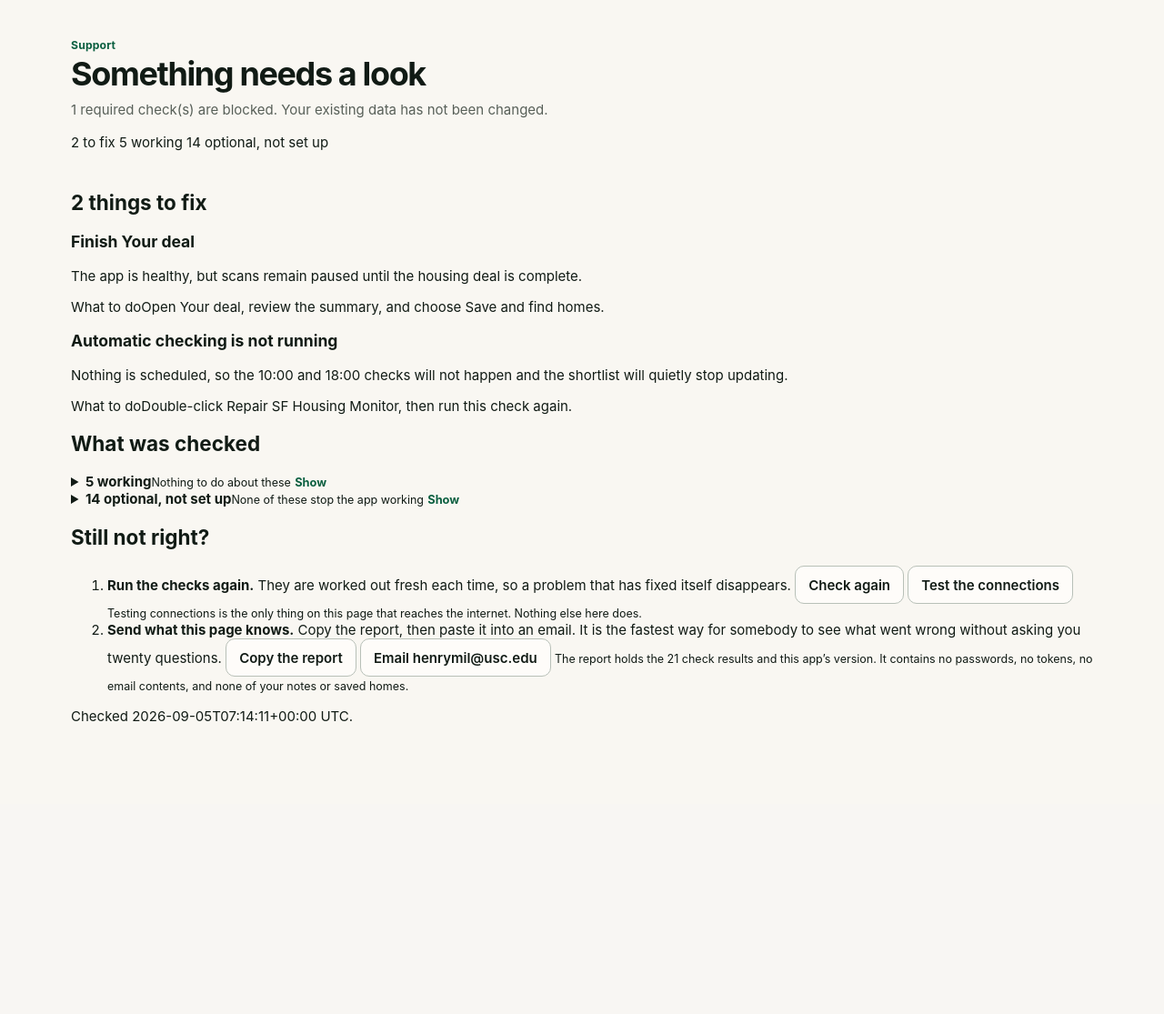
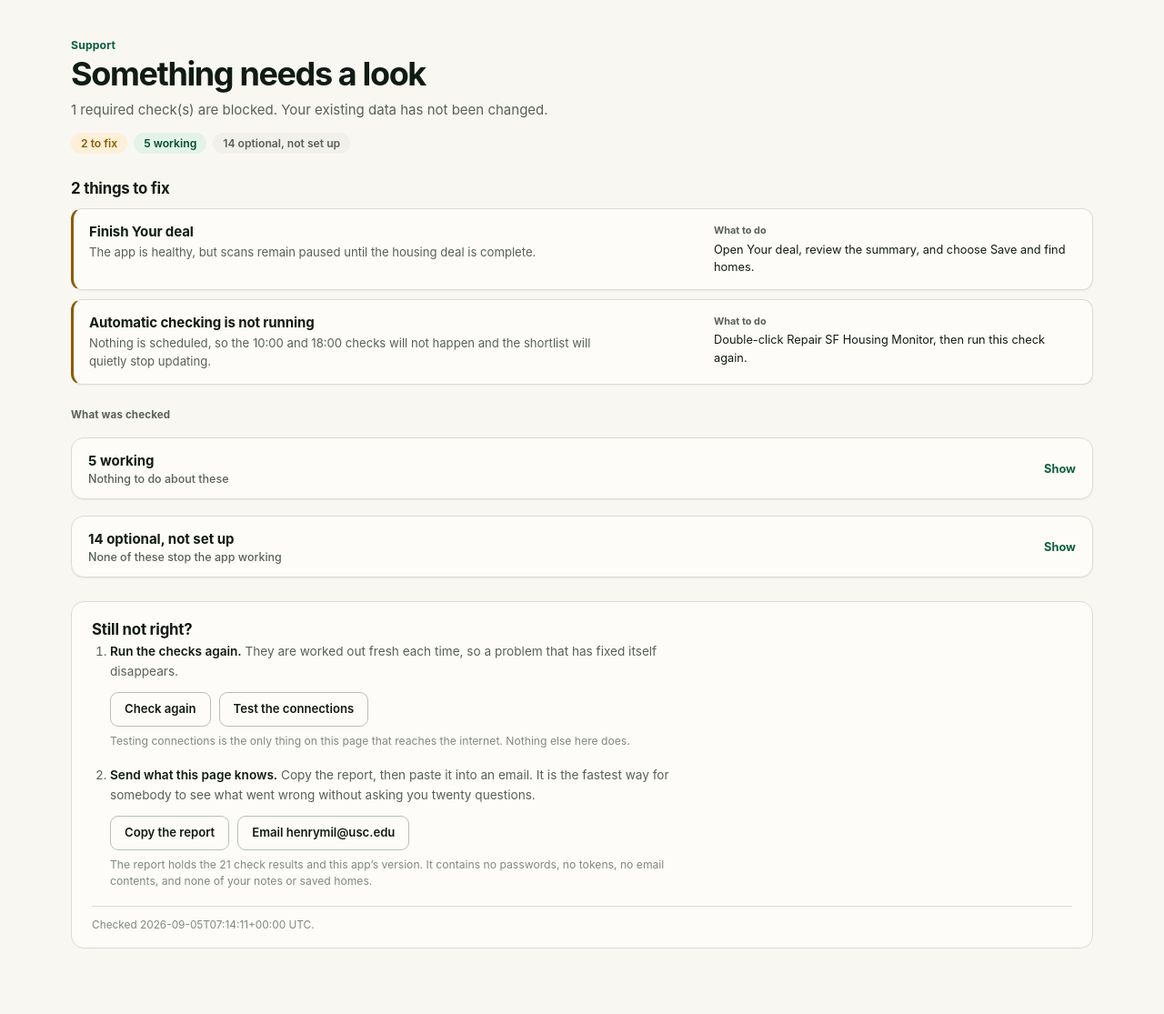
Before and after one commit to 2millerhenry/sf-housing-monitor, a FastAPI app: page /support in a window 1280 px wide. Shown: the part 63-1178 px from the top of the page at 91% size. Before the commit the page ends 856 px from the top, so only its background shows below. Run offline with FastAPI, Linux system fonts and the light colour scheme; data comes from the database, SQL or seed files in the repository; data that the repository does not hold is empty.

Commit message:
fix(support): ship the stylesheet the Support page has always needed
A fresh clone rendered Support unstyled. The template referenced fix-list,
fix-row, support-quiet, support-fold, support-tools and the check lists; the
committed stylesheet contained none of them. They had been written but never
committed, hidden by the file-by-file staging this repository needs while a
second session edits the same stylesheet, so every release since carried a
template whose rules were only ever on one machine.

Forty-one rules are added, and a test now walks every class the Support template
uses and fails if any of them is styled nowhere, so a template and its rules
cannot part company again. The class the test found on its first run was
support-hero, added in the previous commit as a hook and never given a rule.

Co-Authored-By: Claude Opus 5 <noreply@anthropic.com>

```diff
--- a/sf_housing/static/style.css
+++ b/sf_housing/static/style.css
@@ -3,6 +3,9 @@
   --canvas: oklch(97.5% 0.006 85);
   --surface: oklch(99.2% 0.004 85);
   --surface-muted: oklch(95.5% 0.008 100);
+  /* One step below a surface, for banding long forms. Subtle on purpose:
+     it groups the sections without turning them into stacked cards. */
+  --band: oklch(97.3% 0.006 95);
   --ink: oklch(21% 0.018 160);
   --muted: oklch(48% 0.014 150);
   --faint: oklch(62% 0.012 150);
@@ -15,7 +18,6 @@
      lightness: legible as a group when rows stack up, invisible as a colour. */
   --visited: oklch(97.9% 0.011 158);
   --visited-hover: oklch(95.9% 0.021 158);
-
   --accent-line: oklch(80% 0.04 155);
   --amber: oklch(51% 0.11 73);
   --amber-soft: oklch(96% 0.035 82);
@@ -104,6 +106,14 @@ button:focus-visible, .button:focus-visible, a:focus-visible, select:focus-visib
 .site-header nav a.active { color: var(--ink); background: var(--surface-muted); font-weight: 680; }
 
 main { max-width: 1180px; margin: 0 auto; padding: 42px 28px 72px; }
+
+/* A quiet standing line rather than a banner: the funding ask should be
+   findable on every page without ever competing with the listings. */
+
+@media (max-width: 760px) {
+}
+@media (max-width: 520px) {
+}
 .hero { display: flex; align-items: flex-end; justify-content: space-between; gap: 32px; margin-bottom: 28px; }
 .hero.compact { align-items: center; }
 .hero h1 { margin: 5px 0 9px; font-size: 2.25rem; line-height: 1.08; letter-spacing: -0.038em; font-weight: 730; }
@@ -388,6 +398,7 @@ button.row-action { display: inline-flex; }
 .note-form button { min-height: 34px; margin-top: 6px; padding: 6px 10px; font-size: 0.75rem; }
 .empty { text-align: center; padding: 72px 20px; }
 .empty-mark { width: 44px; height: 44px; margin: 0 auto 14px; display: grid; place-items: center; border-radius: 14px; background: var(--surface-muted); color: var(--muted); font-size: 1.3rem; }
+
 /* The same answer for a shortlist that is merely short. Folded, because it is
    context rather than a problem. */
 .why-short { margin: 14px 0 0; padding: 12px 16px; border: 1px solid var(--line); border-radius: 10px; background: var(--surface); }
@@ -409,12 +420,12 @@ button.row-action { display: inline-flex; }
 .empty h3 { margin: 0 0 7px; font-size: 1.05rem; }
 .empty p { color: var(--muted); margin: 0; }
 
-.system-disclosure, .advanced-preferences { margin-top: 18px; border: 1px solid var(--line); border-radius: 14px; background: var(--surface); box-shadow: var(--shadow-low); overflow: hidden; }
-.system-disclosure > summary, .advanced-preferences > summary { min-height: 66px; padding: 13px 18px; cursor: pointer; list-style: none; display: flex; align-items: center; justify-content: space-between; gap: 18px; }
-.system-disclosure > summary::-webkit-details-marker, .advanced-preferences > summary::-webkit-details-marker { display: none; }
-.system-disclosure > summary:hover, .advanced-preferences > summary:hover { background: var(--surface-muted); }
-.system-disclosure summary span:first-child, .advanced-preferences summary span:first-child { display: grid; gap: 3px; }
-.system-disclosure summary small, .advanced-preferences summary small { color: var(--muted); font-size: 0.78rem; font-weight: 450; }
+.system-disclosure, .advanced-preferences, .support-fold { margin-top: 18px; border: 1px solid var(--line); border-radius: 14px; background: var(--surface); box-shadow: var(--shadow-low); overflow: hidden; }
+.system-disclosure > summary, .advanced-preferences > summary, .support-fold > summary { min-height: 66px; padding: 13px 18px; cursor: pointer; list-style: none; display: flex; align-items: center; justify-content: space-between; gap: 18px; }
+.system-disclosure > summary::-webkit-details-marker, .advanced-preferences > summary::-webkit-details-marker, .support-fold > summary::-webkit-details-marker { display: none; }
+.system-disclosure > summary:hover, .advanced-preferences > summary:hover, .support-fold > summary:hover { background: var(--surface-muted); }
+.system-disclosure summary span:first-child, .advanced-preferences summary span:first-child, .support-fold summary span:first-child { display: grid; gap: 3px; }
+.system-disclosure summary small, .advanced-preferences summary small, .support-fold summary small { color: var(--muted); font-size: 0.78rem; font-weight: 450; }
 .disclosure-action { color: var(--accent); font-size: 0.8rem; font-weight: 650; white-space: nowrap; }
 details[open] > summary .disclosure-action { font-size: 0; }
 details[open] > summary .disclosure-action::after { content: "Hide details"; font-size: 0.8rem; }
@@ -467,9 +478,6 @@ details[open] > summary .disclosure-action::after { content: "Hide details"; fon
    control on the page sits on --surface, so each one lifts off its band. */
 .deal-form > .deal-section:nth-of-type(even) { background: var(--band); }
 .deal-form > .deal-section:last-of-type { border-bottom: 0; }
-/* The copy rail used to take 40% of every section to hold three lines of text
-   beside a very tall control column. A full-width header returns that space to
-   the controls, which is where the work actually happens. */
 /* The copy rail used to take 40% of every section to hold three lines of text
    beside a very tall control column. A full-width header returns that space to
    the controls, which is where the work actually happens. */
@@ -666,6 +674,7 @@ details[open] > summary .disclosure-action::after { content: "Hide details"; fon
 .path-row select:focus-visible { outline: 2px solid var(--accent); outline-offset: 2px; }
 .choice-row { min-height: 54px; padding: 10px 12px; display: flex; align-items: center; gap: 11px; border: 1px solid var(--line); border-radius: 10px; background: var(--surface); cursor: pointer; }
 .choice-row:hover { border-color: var(--line-strong); background: var(--surface-muted); }
+.deal-section .choice-row:hover { background: var(--surface-muted); }
 .choice-row:has(input:checked) { border-color: var(--accent-line); background: var(--accent-soft); }
 .choice-row input { width: 18px; height: 18px; accent-color: var(--accent); }
 .choice-row span { display: grid; gap: 2px; }
@@ -868,108 +877,90 @@ details[open] > summary .disclosure-action::after { content: "Hide details"; fon
 .coverage-ledger dd { margin: 0; color: var(--muted); font-size: 0.69rem; line-height: 1.42; }
 .methodology .coverage-note { margin-bottom: 0; color: var(--amber); }
 
-.support-hero { align-items: center; }
-.readiness-badge {
-  min-height: 42px;
-  padding: 10px 15px;
-  display: inline-flex;
+/* ---- Support page: the machinery, kept quiet ---- */
+.support-copy-result { margin-top: -8px; }
+
+/* Things to fix come first and are the only part of this page allowed to look
+   urgent. Every row spells out its own next action, so nothing here needs
+   colour to carry a severity the markup does not also state. */
+/* The tally sits inside the hero now, so the hero carries the gap that used to
+   come from the section after it. */
+.support-hero .subtle { margin-bottom: 0; }
+/* The verdict and its evidence sit together: "Everything is working" is a
+   claim, and the tally under it is what the claim rests on. */
+.support-tally { display: flex; flex-wrap: wrap; gap: 7px; margin: 14px 0 0; }
+.tally { padding: 4px 11px; border-radius: 999px; font-size: 0.76rem; font-weight: 620; }
+.tally.ok { background: var(--accent-soft); color: var(--accent-hover); }
+.tally.attention { background: var(--amber-soft); color: var(--amber); }
+.tally.quiet { background: var(--surface-muted); color: var(--muted); }
+.support-quiet-title { margin: 26px 0 0; color: var(--muted); font-size: 0.72rem; font-weight: 650; letter-spacing: 0.015em; }
+
+/* Getting help is a sequence, not a row of buttons: try again, then send what
+   the page already knows. Numbering it says which to do first. */
+.support-help { margin-top: 26px; padding: 20px 22px 18px; border: 1px solid var(--line); border-radius: 14px; background: var(--surface); }
+.support-help h2 { margin: 0 0 4px; font-size: 1.05rem; font-weight: 650; letter-spacing: -0.012em; }
+.help-steps { margin: 0; padding-left: 20px; display: grid; gap: 18px; }
+.help-steps li { max-width: 72ch; color: var(--muted); font-size: 0.85rem; line-height: 1.6; }
+.help-steps strong { color: var(--ink); font-weight: 640; }
+.help-steps small { display: block; margin-top: 7px; color: var(--faint); font-size: 0.76rem; line-height: 1.5; }
+.help-actions { display: flex; flex-wrap: wrap; gap: 9px; margin-top: 11px; }
+.help-actions .button, .help-actions button { min-height: 38px; padding: 0 15px; display: inline-flex; align-items: center; border: 1px solid var(--line-strong); border-radius: 9px; background: var(--surface); color: var(--ink); font: inherit; font-size: 0.82rem; font-weight: 620; cursor: pointer; text-decoration: none; }
+.help-actions .button:hover, .help-actions button:hover { border-color: var(--accent-line); background: var(--accent-soft); color: var(--accent-hover); }
+.support-generated { margin: 18px 0 0; padding-top: 13px; border-top: 1px solid var(--line); color: var(--faint); font-size: 0.74rem; }
+
+.fix-list { margin-top: 22px; display: grid; gap: 10px; }
+.fix-list > h2 { margin: 0 0 2px; font-size: 1.05rem; letter-spacing: -0.012em; }
+.fix-row {
+  padding: 15px 17px;
+  display: grid;
+  grid-template-columns: minmax(0, 1fr) minmax(210px, 0.6fr);
+  align-items: start;
+  gap: 12px 22px;
+  border: 1px solid var(--line);
+  border-left: 3px solid var(--amber);
+  border-radius: 12px;
+  background: var(--surface);
+  box-shadow: var(--shadow-low);
+}
+.fix-row h3 { margin: 0 0 4px; font-size: 0.94rem; letter-spacing: -0.008em; }
+.fix-row > div > p { max-width: 72ch; margin: 0; color: var(--muted); font-size: 0.82rem; line-height: 1.5; }
+.fix-do { margin: 0; font-size: 0.8rem; line-height: 1.5; }
+.fix-do > span { display: block; margin-bottom: 3px; color: var(--muted); font-size: 0.68rem; font-weight: 680; }
+
+/* The passed and optional folds reuse .system-disclosure's card and summary
+   treatment, so only what genuinely differs from it belongs here. */
+.support-quiet { display: block; }
+.support-fold[open] > summary { border-bottom: 1px solid var(--line); }
+.support-fold[open] > summary .disclosure-action::after { content: "Hide"; }
+.support-fold .check-list { margin: 0; padding: 2px 18px 6px; list-style: none; }
+.support-fold .check-list li { padding: 11px 0; display: grid; gap: 3px; }
+.support-fold .check-list li + li { border-top: 1px solid var(--line); }
+.support-fold .check-list strong { font-size: 0.86rem; letter-spacing: -0.006em; }
+.support-fold .check-list span { max-width: 78ch; color: var(--muted); font-size: 0.78rem; line-height: 1.48; }
+
+.support-tools {
+  margin-top: 18px;
+  padding: 15px 17px;
+  display: flex;
+  flex-wrap: wrap;
   align-items: center;
-  border: 1px solid var(--line-strong);
-  border-radius: 999px;
-  background: var(--surface);
-  color: var(--ink);
-  font-size: 0.82rem;
-  font-weight: 720;
-  white-space: nowrap;
-}
-.readiness-badge.ready { border-color: var(--accent-line); background: var(--accent-soft); color: var(--accent-hover); }
-.readiness-badge.setup_incomplete { border-color: var(--amber-line); background: var(--amber-soft); color: var(--amber); }
-.readiness-badge.needs_attention { border-color: var(--red-line); background: var(--red-soft); color: var(--red); }
-.support-copy-result { margin-top: -8px; }
-.support-surface, .support-optional, .support-actions {
-  margin-top: 18px;
-  overflow: hidden;
+  gap: 8px;
   border: 1px solid var(--line);
   border-radius: 14px;
   background: var(--surface);
   box-shadow: var(--shadow-low);
 }
-.support-section-heading {
-  min-height: 66px;
-  padding: 14px 18px;
-  display: flex;
-  align-items: center;
-  justify-content: space-between;
-  gap: 18px;
-  border-bottom: 1px solid var(--line);
+.support-tools .button, .support-tools button { min-height: 38px; }
+.support-tools > p {
+  flex-basis: 100%;
+  margin: 0;
+  padding-top: 12px;
+  border-top: 1px solid var(--line);
+  color: var(--faint);
+  font-size: 0.72rem;
+  line-height: 1.45;
 }
-.support-section-heading h2 { margin: 2px 0 0; font-size: 1.05rem; letter-spacing: -0.012em; }
-.support-section-heading > span { color: var(--muted); font-size: 0.75rem; }
-.diagnostic-list { display: grid; }
-.diagnostic-row {
-  min-height: 104px;
-  padding: 16px 18px;
-  display: grid;
-  grid-template-columns: 118px minmax(0, 1fr) minmax(180px, 0.7fr);
-  align-items: start;
-  gap: 18px;
-  border-bottom: 1px solid var(--line);
-}
-.diagnostic-row:last-child { border-bottom: 0; }
-.diagnostic-row.attention { background: var(--amber-soft); }
-.diagnostic-row.blocked { background: var(--red-soft); }
-.diagnostic-state {
-  min-height: 30px;
-  width: fit-content;
-  padding: 5px 9px;
-  display: inline-flex;
-  align-items: center;
-  gap: 6px;
-  border: 1px solid var(--line-strong);
-  border-radius: 999px;
-  background: var(--surface);
-  color: var(--muted);
-  font-size: 0.69rem;
-  font-weight: 720;
-  text-transform: capitalize;
-}
-.diagnostic-row.pass .diagnostic-state { border-color: var(--accent-line); background: var(--accent-soft); color: var(--accent-hover); }
-.diagnostic-row.attention .diagnostic-state { border-color: var(--amber-line); color: var(--amber); }
-.diagnostic-row.blocked .diagnostic-state { border-color: var(--red-line); color: var(--red); }
-.diagnostic-copy { max-width: 72ch; }
-.diagnostic-category { margin: 0 0 3px; color: var(--muted); font-size: 0.68rem; font-weight: 680; }
-.diagnostic-copy h3 { margin: 0 0 5px; font-size: 0.94rem; letter-spacing: -0.008em; }
-.diagnostic-copy > p:last-child { margin: 0; color: var(--muted); font-size: 0.8rem; line-height: 1.48; }
-.diagnostic-action { display: grid; gap: 5px; }
-.diagnostic-action span { color: var(--muted); font-size: 0.66rem; font-weight: 680; }
-.diagnostic-action strong { font-size: 0.76rem; line-height: 1.45; }
-.diagnostic-list.compact .diagnostic-row { min-height: 88px; }
-.support-optional > summary {
-  min-height: 66px;
-  padding: 14px 18px;
-  display: flex;
-  align-items: center;
-  justify-content: space-between;
-  gap: 18px;
-  cursor: pointer;
-  list-style: none;
-}
-.support-optional > summary::-webkit-details-marker { display: none; }
-.support-optional > summary strong, .support-optional > summary small { display: block; }
-.support-optional > summary strong { font-size: 0.94rem; }
-.support-optional > summary small { margin-top: 4px; color: var(--muted); font-size: 0.72rem; }
-.support-optional[open] > summary { border-bottom: 1px solid var(--line); }
-.support-actions { padding: 18px; display: grid; grid-template-columns: minmax(0, 1fr) auto; gap: 14px 24px; align-items: center; }
-.support-actions h2 { margin: 0 0 5px; font-size: 1rem; }
-.support-actions p { max-width: 70ch; margin: 0; color: var(--muted); font-size: 0.76rem; line-height: 1.48; }
-.support-button-row { display: flex; flex-wrap: wrap; justify-content: flex-end; gap: 8px; }
-.support-actions .support-time { grid-column: 1 / -1; padding-top: 12px; border-top: 1px solid var(--line); font-size: 0.68rem; }
-.support-shortcuts { margin-top: 18px; display: grid; grid-template-columns: repeat(3, minmax(0, 1fr)); border: 1px solid var(--line); border-radius: 12px; background: var(--surface); overflow: hidden; }
-.support-shortcuts a { min-height: 76px; padding: 15px 17px; display: grid; align-content: center; gap: 4px; color: var(--ink); text-decoration: none; }
-.support-shortcuts a + a { border-left: 1px solid var(--line); }
-.support-shortcuts a:hover { background: var(--surface-muted); }
-.support-shortcuts strong { font-size: 0.82rem; }
-.support-shortcuts span { color: var(--muted); font-size: 0.7rem; line-height: 1.4; }
+
 
 @media (max-width: 1560px) {
   /* Posted is the column people scan for; it stays. The source is already
@@ -1009,10 +1000,8 @@ details[open] > summary .disclosure-action::after { content: "Hide details"; fon
   .potrero-table .potrero-home, .potrero-table .potrero-total { display: none; }
   .potrero-rule { flex-direction: column; }
   .potrero-rule details { flex-basis: auto; max-width: 70ch; }
-  .diagnostic-row { grid-template-columns: 104px minmax(0, 1fr); }
-  .diagnostic-action { grid-column: 2; }
-  .support-actions { grid-template-columns: 1fr; }
-  .support-button-row { justify-content: flex-start; }
+  .fix-row { grid-template-columns: 1fr; }
+  .fix-do { padding-top: 10px; border-top: 1px solid var(--line); }
 }
 
 @media (max-width: 760px) {
@@ -1077,13 +1066,9 @@ details[open] > summary .disclosure-action::after { content: "Hide details"; fon
   .coverage-ledger { grid-template-columns: 1fr; }
   .coverage-ledger div:nth-child(even) { border-left: 0; }
   .coverage-ledger div + div { border-top: 1px solid var(--line); }
-  .support-hero { align-items: flex-start; }
-  .diagnostic-row { grid-template-columns: 1fr; gap: 10px; }
-  .diagnostic-action { grid-column: auto; padding-top: 9px; border-top: 1px solid var(--line); }
-  .support-section-heading { align-items: flex-start; flex-direction: column; gap: 5px; }
-  .support-button-row > * { width: 100%; }
-  .support-shortcuts { grid-template-columns: 1fr; }
-  .support-shortcuts a + a { border-left: 0; border-top: 1px solid var(--line); }
+  .fix-row, .support-tools { padding: 14px; }
+  .support-tools .button, .support-tools button { flex: 1 1 100%; }
+  .support-fold .check-list { padding-inline: 14px; }
   .source-order { grid-template-columns: 1fr; gap: 13px; }
   .source-order ol { grid-template-columns: 1fr; gap: 9px; }
   .source-order li { padding: 3px 0 3px 27px; }
@@ -1112,7 +1097,7 @@ details[open] > summary .disclosure-action::after { content: "Hide details"; fon
   .onboarding-intro { align-items: flex-start; flex-direction: column; }
   .onboarding-intro span + span::before { display: none; }
   .source-checklist > header { align-items: flex-start; flex-direction: column; gap: 10px; }
-  .system-disclosure > summary, .advanced-preferences > summary { align-items: flex-start; }
+  .system-disclosure > summary, .advanced-preferences > summary, .support-fold > summary { align-items: flex-start; }
   .potrero-summary dt { font-size: 0.59rem; }
   .potrero-summary dd { font-size: 1.1rem; }
   .potrero-picks li { grid-template-columns: 28px minmax(0, 1fr); }
@@ -1148,6 +1133,7 @@ details[open] > summary .disclosure-action::after { content: "Hide details"; fon
 .connect-more > details { border-bottom: 1px solid var(--line); }
 .connect-more > details > summary { padding: 11px 2px; cursor: pointer; color: var(--accent-hover); font-size: 0.8rem; font-weight: 650; list-style: none; }
 .connect-more > details > summary::-webkit-details-marker { display: none; }
+
 /* A mark per source, in this app's own lettering. Nothing is hotlinked, so the
    page still works offline and still tells no third party it was opened. One
    lightness and chroma across the set keeps eleven different hues reading as
@@ -1183,7 +1169,6 @@ details[open] > summary .disclosure-action::after { content: "Hide details"; fon
 .setup-other { margin-top: 20px; padding-top: 16px; border-top: 1px solid var(--line); }
 .setup-other h3 { margin: 0 0 5px; font-size: 0.92rem; font-weight: 640; }
 .setup-other p { max-width: 68ch; margin: 0 0 13px; color: var(--muted); font-size: 0.83rem; line-height: 1.6; }
-
 .connect-more > details > summary::before { content: "＋"; margin-right: 8px; color: var(--faint); font-weight: 600; }
 .connect-more > details[open] > summary::before { content: "－"; }
 .connect-more > details > *:not(summary) { margin-bottom: 12px; color: var(--muted); font-size: 0.82rem; line-height: 1.5; }
```
Also changed, not shown: tests/test_diagnostics.py (+18 -0 lines).
